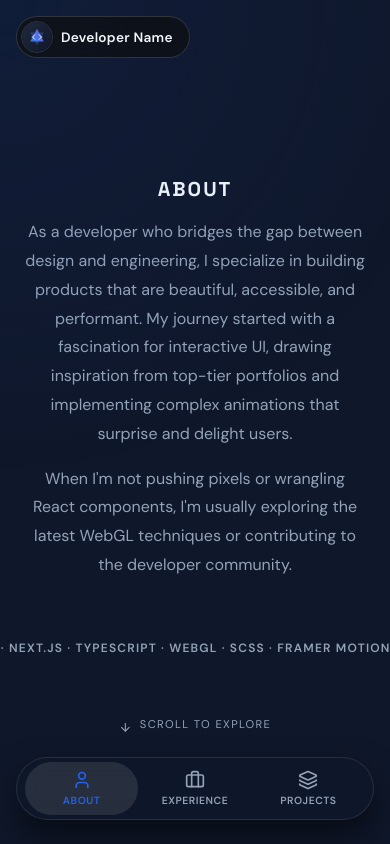
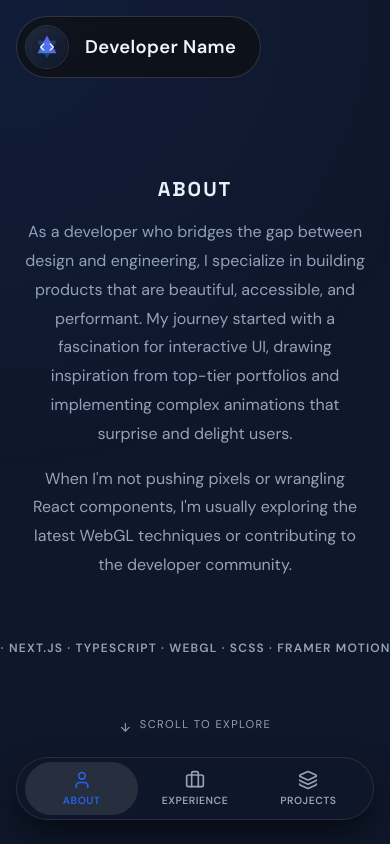
Before and after one commit to cmpdpucc/my-infinity-portfolio, a Next.js app: page / in a window 390 px wide. Built offline with nearby package versions, Linux system fonts and the light colour scheme.

Commit message:
pillola sistemata

```diff
--- a/src/components/MobileIdentityBar.tsx
+++ b/src/components/MobileIdentityBar.tsx
@@ -34,8 +34,8 @@ export default function MobileIdentityBar({ avatarUrl, name, title, handle, stat
             layoutId="profile-container"
             initial={{ opacity: 0, x: -20, borderRadius: 9999 }}
             animate={{ opacity: 1, x: 0, borderRadius: 9999 }}
-            exit={{ opacity: 0, transition: { duration: 0.2 } }}
-            transition={{ duration: 0.4, type: "spring", stiffness: 300, damping: 30 }}
+            exit={{ opacity: 0, transition: { duration: 0.15 } }}
+            transition={{ duration: 0.35, type: "tween", ease: "easeInOut" }}
             className="pf-mobile-identity"
             onClick={() => setIsExpanded(true)}
             aria-label="View developer profile"
@@ -63,7 +63,7 @@ export default function MobileIdentityBar({ avatarUrl, name, title, handle, stat
               initial={{ opacity: 0 }}
               animate={{ opacity: 1 }}
               exit={{ opacity: 0 }}
-              transition={{ duration: 0.3 }}
+              transition={{ duration: 0.35, ease: "easeInOut" }}
             />
 
             <motion.button
@@ -74,7 +74,7 @@ export default function MobileIdentityBar({ avatarUrl, name, title, handle, stat
               initial={{ opacity: 0 }}
               animate={{ opacity: 1 }}
               exit={{ opacity: 0, transition: { duration: 0.15 } }}
-              transition={{ duration: 0.3, delay: 0.1 }}
+              transition={{ duration: 0.2, delay: 0.15, ease: "easeOut" }}
             >
               <X size={24} />
             </motion.button>
@@ -83,7 +83,7 @@ export default function MobileIdentityBar({ avatarUrl, name, title, handle, stat
               layoutId="profile-container"
               className="pf-mobile-identity__card-container"
               style={{ borderRadius: 24, overflow: 'hidden', padding: 0 }}
-              transition={{ duration: 0.4, type: "spring", stiffness: 300, damping: 30 }}
+              transition={{ duration: 0.35, type: "tween", ease: "easeInOut" }}
             >
               <ProfileCard
                 avatarUrl={avatarUrl}
--- a/src/styles/components/_mobile-identity.scss
+++ b/src/styles/components/_mobile-identity.scss
@@ -12,12 +12,12 @@
   @media (max-width: 64em) {
     display: flex;
     align-items: center;
-    gap: space(sm);
+    gap: space(md);
     position: fixed;
     top: space(md);
     left: space(md);
     z-index: 45; // Above scroll content, below modal
-    padding: space(xs) space(md) space(xs) space(xs);
+    padding: space(sm) space(lg) space(sm) space(sm);
     background: rgba(13, 17, 23, 0.85); // Dark solid base to prevent scroll bleed-through
     backdrop-filter: blur(16px);
     border: 1px solid rgba(255, 255, 255, 0.15);
@@ -25,7 +25,7 @@
     cursor: pointer;
     color: var(--color-text);
     font-family: inherit;
-    font-size: 0.85rem;
+    font-size: 1.15rem;
     font-weight: 600;
     transition: background 200ms ease;
 
@@ -37,8 +37,8 @@
 
   // Mini avatar circle
   &__avatar {
-    width: 32px;
-    height: 32px;
+    width: 44px;
+    height: 44px;
     border-radius: 50%;
     object-fit: cover;
     border: 1px solid rgba(255, 255, 255, 0.15);
```
